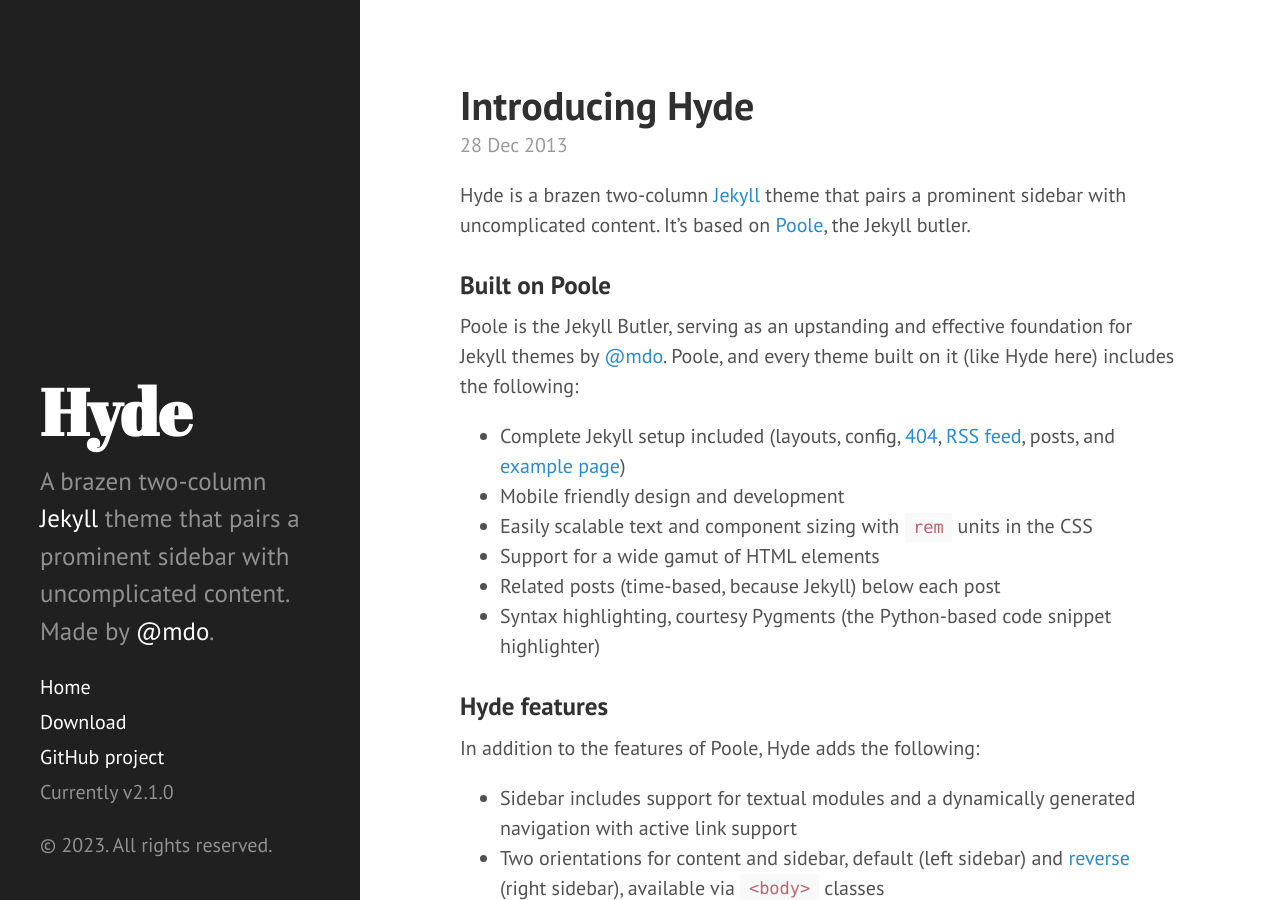
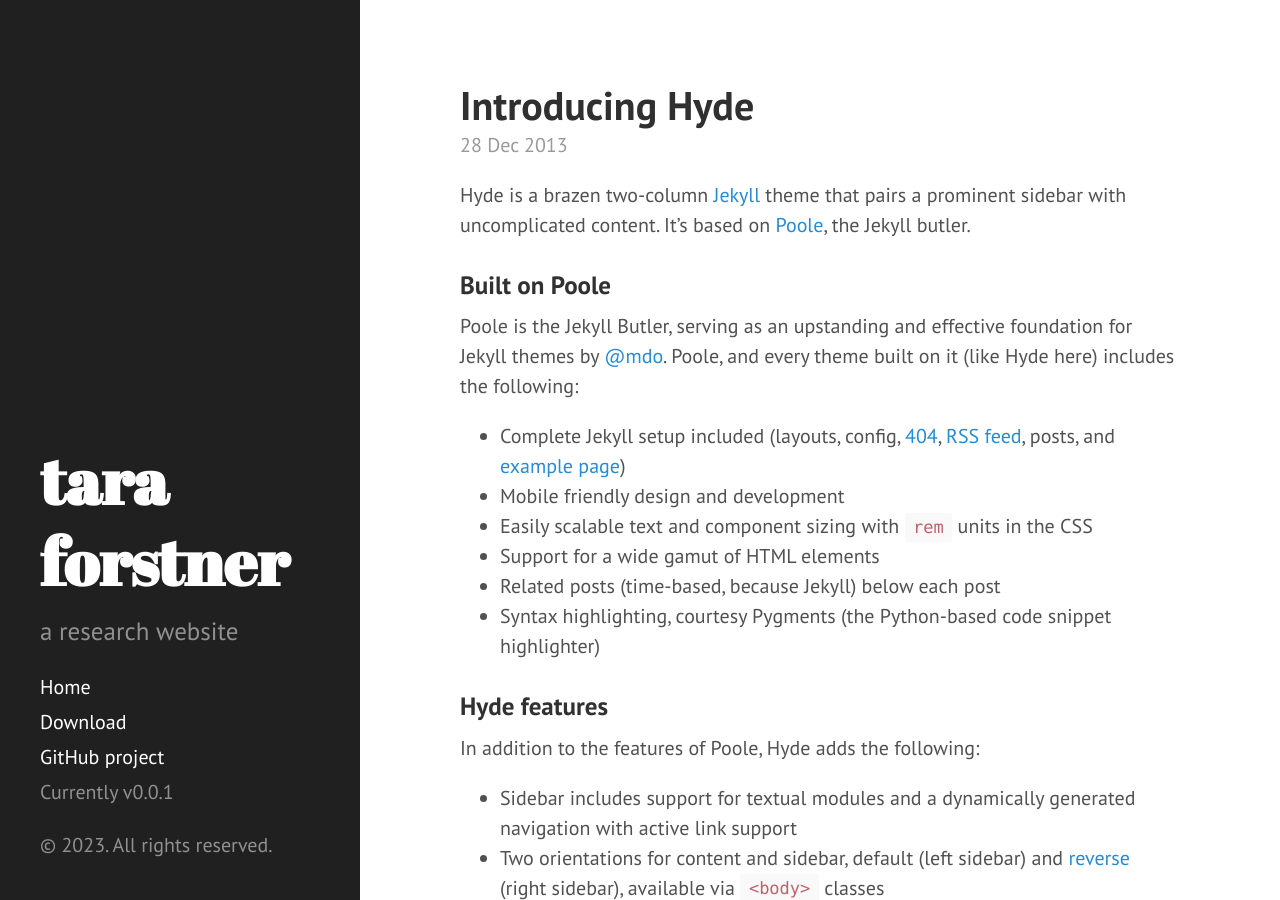
Before and after one commit to taraaubrey/taraaubrey.github.io, a Jekyll site: the page built from index.html, in a window 1280 px wide and 900 px high. Built offline with Jekyll 4.4.1, drawn with Linux system fonts in a browser that asks for light colours; Markdown is read by kramdown in place of the engine named in the settings; the list of posts is cut into pages by our own code.

Commit message:
Update _config.yml

```diff
--- a/_config.yml
+++ b/_config.yml
@@ -7,20 +7,17 @@
 relative_permalinks: true
 
 # Setup
-title:            Hyde
-tagline:          'A Jekyll theme'
-description:      'A brazen two-column <a href="http://jekyllrb.com" target="_blank">Jekyll</a> theme that pairs a prominent sidebar with uncomplicated content. Made by <a href="https://twitter.com/mdo" target="_blank">@mdo</a>.'
-url:              http://hyde.getpoole.com
+title:            tara forstner
+tagline:          'A Simple Website'
+description:      'a research website'
+url:              https://taraaubrey.github.io
 baseurl:          /
 
 author:
-  name:           'Mark Otto'
-  url:            https://twitter.com/mdo
+  name:           'Tara Forstner'
+  url:            https://www.waterways.ac.nz/tara-forstner-phd
 
 paginate:         5
 
 # Custom vars
-version:          2.1.0
-
-github:
-  repo:           https://github.com/poole/hyde
+version:          0.0.1
```
